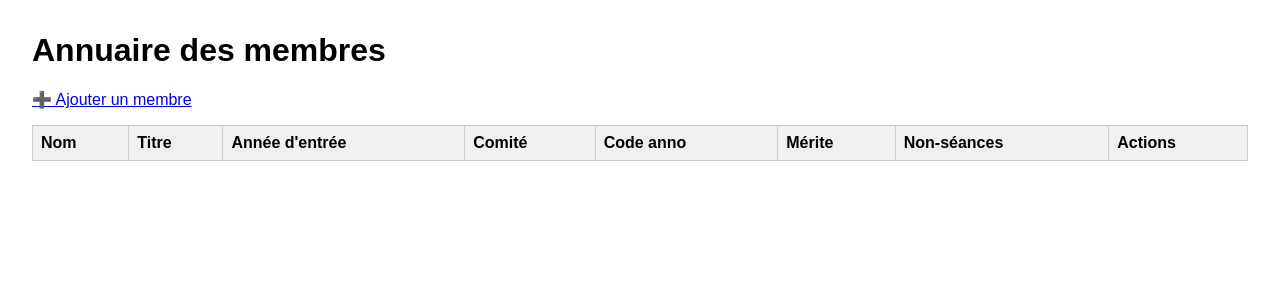
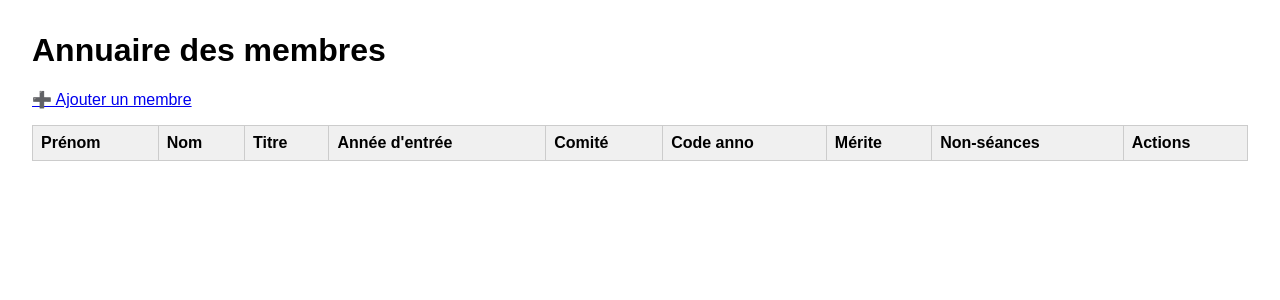
Before and after one commit to tobrasseur2000-create/cho, a Flask app: page / in a window 1280 px wide. Shown: the top 300 px of the page. Run offline with Flask 3, Linux system fonts and the light colour scheme; data that the repository does not hold is empty; some libraries are stand-ins or nearby versions.

Commit message:
Update index.html

```diff
--- a/templates/index.html
+++ b/templates/index.html
@@ -15,6 +15,7 @@
     <p><a href="{{ url_for('ajouter') }}">➕ Ajouter un membre</a></p>
     <table>
         <tr>
+            <th>Prénom</th>
             <th>Nom</th>
             <th>Titre</th>
             <th>Année d'entrée</th>
```
